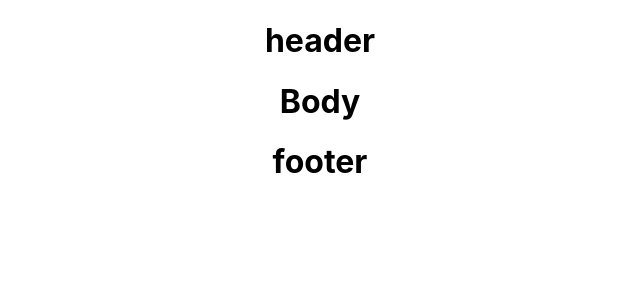
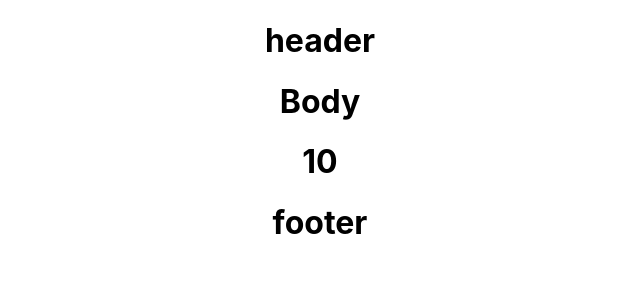
Before and after one commit to mjh090801abc/studey_frontend, a React (Create React App) app in the folder chapter5/: page / in a window 1280 px wide. Shown: the top 300 px of the page, without its empty margins (320-960 px from the left). Built offline with nearby package versions, Linux system fonts and the light colour scheme.

Commit message:
변수 지정 후 반환값을 출력

```diff
--- a/chapter5/src/component/body.js
+++ b/chapter5/src/component/body.js
@@ -1,7 +1,9 @@
 function Body() {
+    const number = 10
     return(
         <div>
             <h1>Body</h1>
+            <h1>{number}</h1>
         </div>
     );
 }
```
